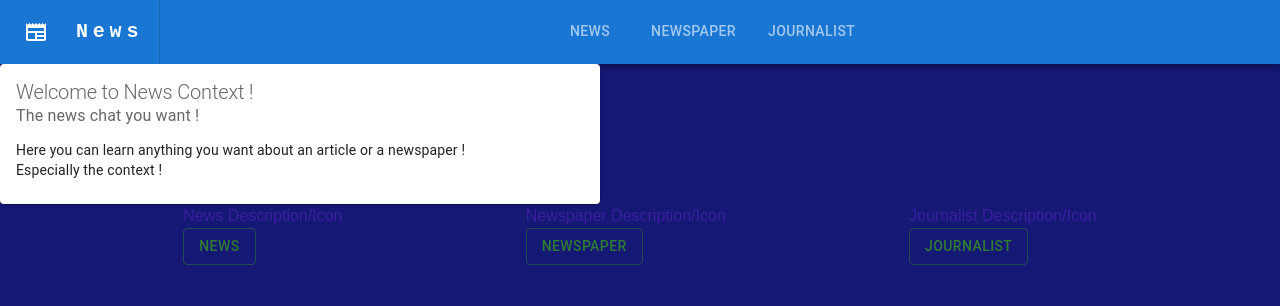
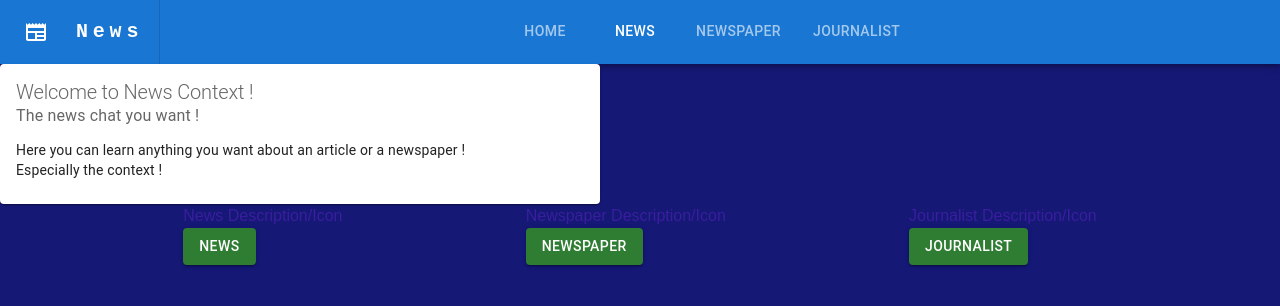
Before and after one commit to RahulCHANDER25/News-Context, a Next.js app in the folder news-context-front/: page / in a window 1280 px wide. Shown: the top 306 px of the page. Built offline with nearby package versions, Linux system fonts and the light colour scheme.

Commit message:
feat: Home page tabs redirection is done

```diff
--- a/news-context-front/src/app/page.tsx
+++ b/news-context-front/src/app/page.tsx
@@ -30,17 +30,17 @@ export default function Home() {
         <div>
           News Description/Icon
           <br/>
-          <Button variant="outlined" color="success">News</Button>
+          <Button variant="contained" color="success">News</Button>
         </div>
         <div>
         Newspaper Description/Icon
           <br/>
-          <Button variant="outlined" color="success">Newspaper</Button>
+          <Button variant="contained" color="success">Newspaper</Button>
         </div>
         <div>
         Journalist Description/Icon
           <br/>
-          <Button variant="outlined" color="success">Journalist</Button>
+          <Button variant="contained" color="success">Journalist</Button>
         </div>
       </Grid2>
     </>
--- a/news-context-front/src/components/Navbar.tsx
+++ b/news-context-front/src/components/Navbar.tsx
@@ -1,13 +1,24 @@
 'use client'
 import { AppBar, Box, Divider, IconButton, Tab, Tabs, Toolbar, Typography } from "@mui/material";
-import { JSX } from "react";
+import { JSX, useCallback, useState } from "react";
 import NewspaperIcon from '@mui/icons-material/Newspaper';
+import { useRouter } from "next/navigation";
+
+
 
 const Navbar = (): JSX.Element => {
+  const { push } = useRouter();
+  const [tab, setTab] = useState("/analyze/article")
+
+  const handleChange = useCallback((path: string) => {
+    push(path)
+    setTab(path)
+  }, [])
+
   return (
     <AppBar position="static">
       <Toolbar>
-        <IconButton size="large" edge="start" color="inherit" sx={{ mr: 2 }}>
+        <IconButton size="large" edge="start" color="inherit" sx={{ mr: 2 }} onClick={() => handleChange("/")}>
           <NewspaperIcon />
         </IconButton>
         <Typography
@@ -37,10 +48,11 @@ const Navbar = (): JSX.Element => {
           }}
         >
 
-          <Tabs textColor="inherit">
-            <Tab label="News" value="News"/>
-            <Tab label="Newspaper" value="Newspaper" />
-            <Tab label="Journalist" value="Journalist" />
+          <Tabs value={tab} textColor="inherit" onChange={(_: React.SyntheticEvent, path: string) => handleChange(path)}>
+            <Tab label="Home" value="/" />
+            <Tab label="News" value="/analyze/article" />
+            <Tab label="Newspaper" value="/analyze/newspaper" />
+            <Tab label="Journalist" value="/analyze/journalist" />
           </Tabs>
         </Box>
       </Toolbar>
```
